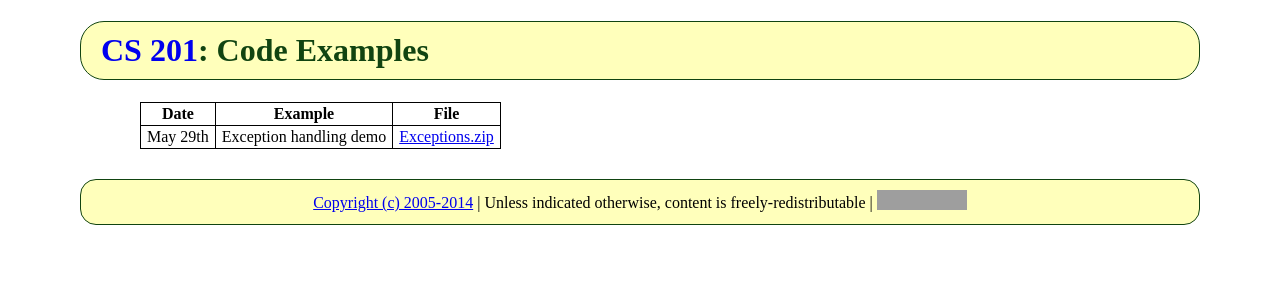
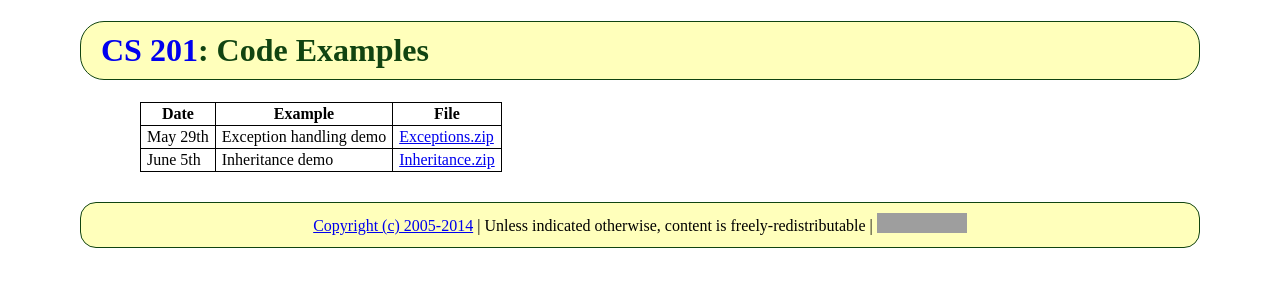
Before and after one commit to ycpcs/cs201-summer2014, a Jekyll site: the page built from examples/index.md, in a window 1280 px wide. Shown: the top 300 px of the page. Built offline with Jekyll 4.4.1, drawn with Linux system fonts in a browser that asks for light colours; Markdown is read by kramdown in place of the engine named in the settings; grey boxes are pictures that could not be loaded.

Commit message:
inheritance example

```diff
--- a/examples/index.md
+++ b/examples/index.md
@@ -6,3 +6,4 @@ title: "Code Examples"
 > Date | Example | File
 > ---- | ------- | ----
 > May 29th | Exception handling demo | [Exceptions.zip](Exceptions.zip)
+> June 5th | Inheritance demo | [Inheritance.zip](Inheritance.zip)
```
Also changed, not shown: 1 other file.
